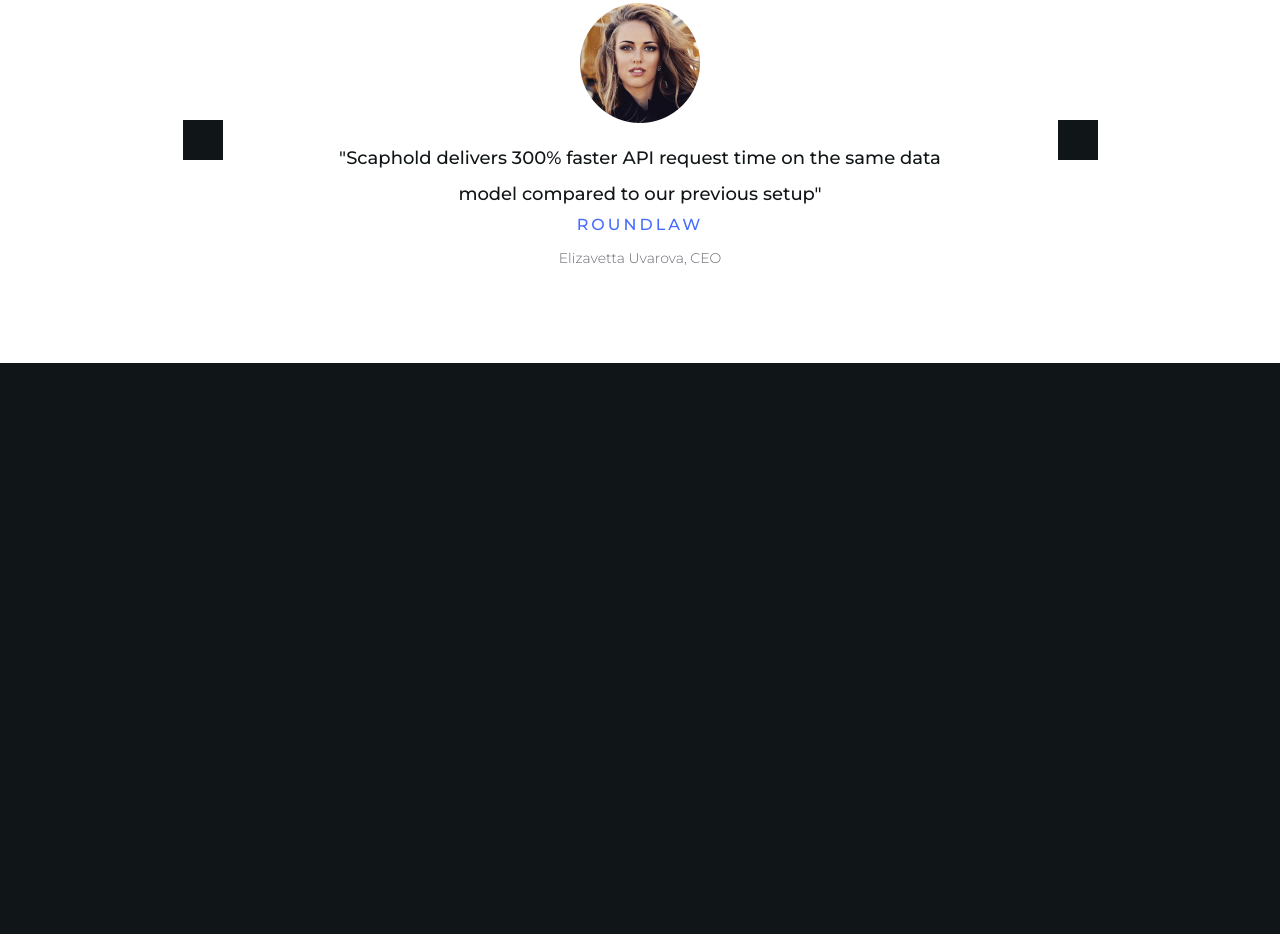
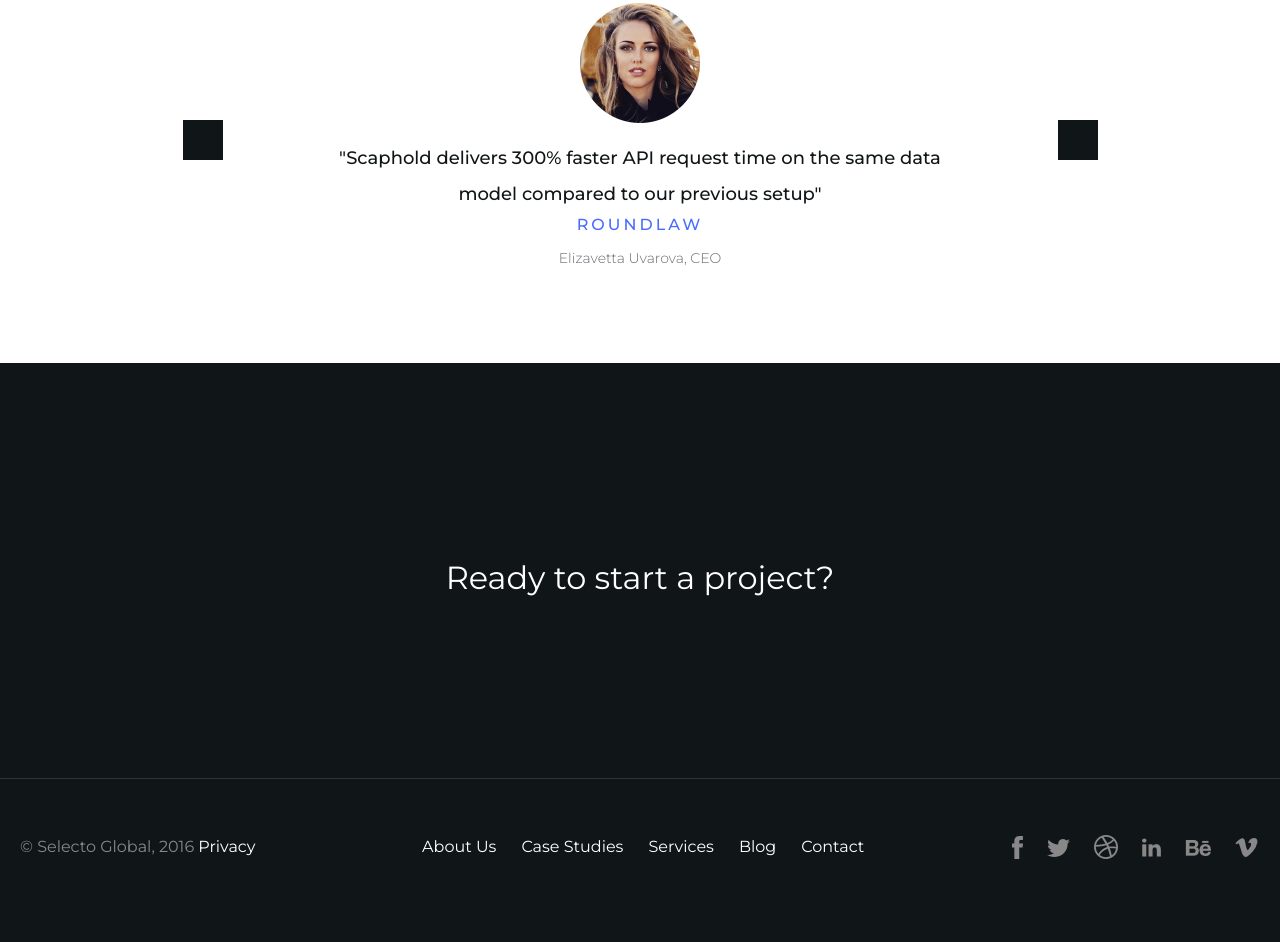
Before and after one commit to OlegG13/selecto-website, a plain HTML site: page index.html in a window 1280 px wide. Shown: the part 4481-5423 px from the top of the page. Drawn offline with Linux system fonts and the light colour scheme.

Commit message:
Main page article: 'Footer'

```diff
--- a/assets/components/core/page.scss
+++ b/assets/components/core/page.scss
@@ -26,10 +26,11 @@
     color: #FFFFFF;
   }
   &__footer {
-    background-color: #101517;
-    height: 571px;
+    background-color: $article-dark-bg;
     color: #FFFFFF;
     flex: 0 0 auto;
+    border-top: 1px solid #2e3538;
+    padding: 55px 0 68px;
   }
   &__article {
     &--white {
@@ -50,5 +51,8 @@
     &--sm {
       padding: 85px 0;
     }
+    &--no-padding {
+      padding: 0 0;
+    }
   }
 }
--- a/assets/components/core/variables.scss
+++ b/assets/components/core/variables.scss
@@ -26,7 +26,6 @@
 $main-nav-link-dec:               none;
 $main-nav-link-hover:             #FFFFFF;
 $main-nav-link-dec-hover:         none;
-
 
 //Helpers
 $base-border-color:               #F5F5F5;
--- a/assets/components/final.scss
+++ b/assets/components/final.scss
@@ -24,6 +24,15 @@
 
 /*
 --------------------------------------------------
+Footer Components
+--------------------------------------------------
+*/
+@import "footer/footer";
+@import "footer/footer-nav";
+@import "footer/footer-soc";
+
+/*
+--------------------------------------------------
 Main page Components
 --------------------------------------------------
 */
@@ -34,3 +43,4 @@
 @import "main-page/latest-projects/latest-projects";
 @import "main-page/brands/brands";
 @import "main-page/review/review";
+@import "main-page/action-project/action-project";
--- /dev/null
+++ b/assets/components/footer/footer-nav.scss
@@ -0,0 +1,15 @@
+.footer-nav {
+  &__list {
+    font-size: 0;
+  }
+  &__item {
+    font-size: 1rem;
+    display: inline-block;
+    &:not(last-child) {
+      margin-left: 25px;
+    }
+  }
+  &__link {
+    @include main-link;
+  }
+}
--- /dev/null
+++ b/assets/components/footer/footer-soc.scss
@@ -0,0 +1,3 @@
+.footer-soc {
+
+}
--- /dev/null
+++ b/assets/components/footer/footer.scss
@@ -0,0 +1,22 @@
+.footer {
+  font-weight: 400;
+  display: flex;
+  flex-wrap: nowrap;
+  justify-content: space-between;
+  &__item {
+    &--cr {
+      color: #87898a;
+    }
+    &--menu {
+      @media (max-width: $screen-lg-max) {
+        display: none;
+      }
+    }
+    &--cos {
+
+    }
+  }
+  &__link {
+    @include main-link;
+  }
+}
--- /dev/null
+++ b/assets/components/main-page/action-project/action-project.scss
@@ -0,0 +1,15 @@
+.action-project {
+  color: #FFFFFF;
+  text-decoration: none;
+  text-align: center;
+  padding: 195px 0 181px;
+  cursor: pointer;
+  display: block;
+  @media (max-width: $screen-sm-max) {
+    padding: 60px 0 60px;
+  }
+  &__title {
+    font-size: 2rem;
+    line-height: 1.21875;
+  }
+}
--- a/index.html
+++ b/index.html
@@ -533,7 +533,16 @@
                     </div>
 
                 </div>
+            </article>
 
+            <article class="page__article page__article--dark page__article--no-padding">
+                <a href="#" class="action-project">
+                    <div class="page__container">
+                        <div class="action-project__title">
+                            Ready to start a project?
+                        </div>
+                    </div>
+                </a>
             </article>
 
             <!-- Menu Mobile -->
@@ -594,7 +603,82 @@
         </div>
         <div class="page__footer">
             <div class="page__container">
+                <div class="footer">
+                    <div class="footer__item footer__item--cr">
+                        © Selecto Global, 2016 <a href="" class="footer__link">Privacy</a>
+                    </div>
+                    <div class="footer__item footer__item--menu">
 
+                        <nav class="footer-nav">
+                            <ul class="footer-nav__list">
+                                <li class="footer-nav__item">
+                                    <a href="" class="footer-nav__link">
+                                        About Us
+                                    </a>
+                                </li>
+                                <li class="footer-nav__item">
+                                    <a href="" class="footer-nav__link">
+                                        Case Studies
+                                    </a>
+                                </li>
+                                <li class="footer-nav__item">
+                                    <a href="" class="footer-nav__link">
+                                        Services
+                                    </a>
+                                </li>
+                                <li class="footer-nav__item">
+                                    <a href="" class="footer-nav__link">
+                                        Blog
+                                    </a>
+                                </li>
+                                <li class="footer-nav__item">
+                                    <a href="" class="footer-nav__link">
+                                        Contact
+                                    </a>
+                                </li>
+                            </ul>
+                        </nav>
+                    </div>
+                    <div class="footer__item footer__item--soc">
+                        <div class="footer-soc">
+                            <img src="./img/soc.png" alt="">
+                            <!--
+                            <ul class="footer-soc__list">
+                                <li class="footer-soc__item">
+                                    <a href="">
+                                        <i class="footer-soc__icon footer-soc__icon--fb"></i>
+                                    </a>
+                                </li>
+                                <li class="footer-soc__item">
+                                    <a href="">
+                                        <i class="footer-soc__icon footer-soc__icon--tw"></i>
+                                    </a>
+                                </li>
+                                <li class="footer-soc__item">
+                                    <a href="">
+                                        <i class="footer-soc__icon footer-soc__icon--dr"></i>
+                                    </a>
+                                </li>
+                                <li class="footer-soc__item">
+                                    <a href="">
+                                        <i class="footer-soc__icon footer-soc__icon--in"></i>
+                                    </a>
+                                </li>
+                                <li class="footer-soc__item">
+                                    <a href="">
+                                        <i class="footer-soc__icon footer-soc__icon--be"></i>
+                                    </a>
+                                </li>
+                                <li class="footer-soc__item">
+                                    <a href="">
+                                        <i class="footer-soc__icon footer-soc__icon--v"></i>
+                                    </a>
+                                </li>
+                            </ul>
+                            -->
+                        </div>
+                    </div>
+                </div>
             </div>
         </div>
     </div>
```
Also changed, not shown: css/final.min.css, img/soc.png (added).
